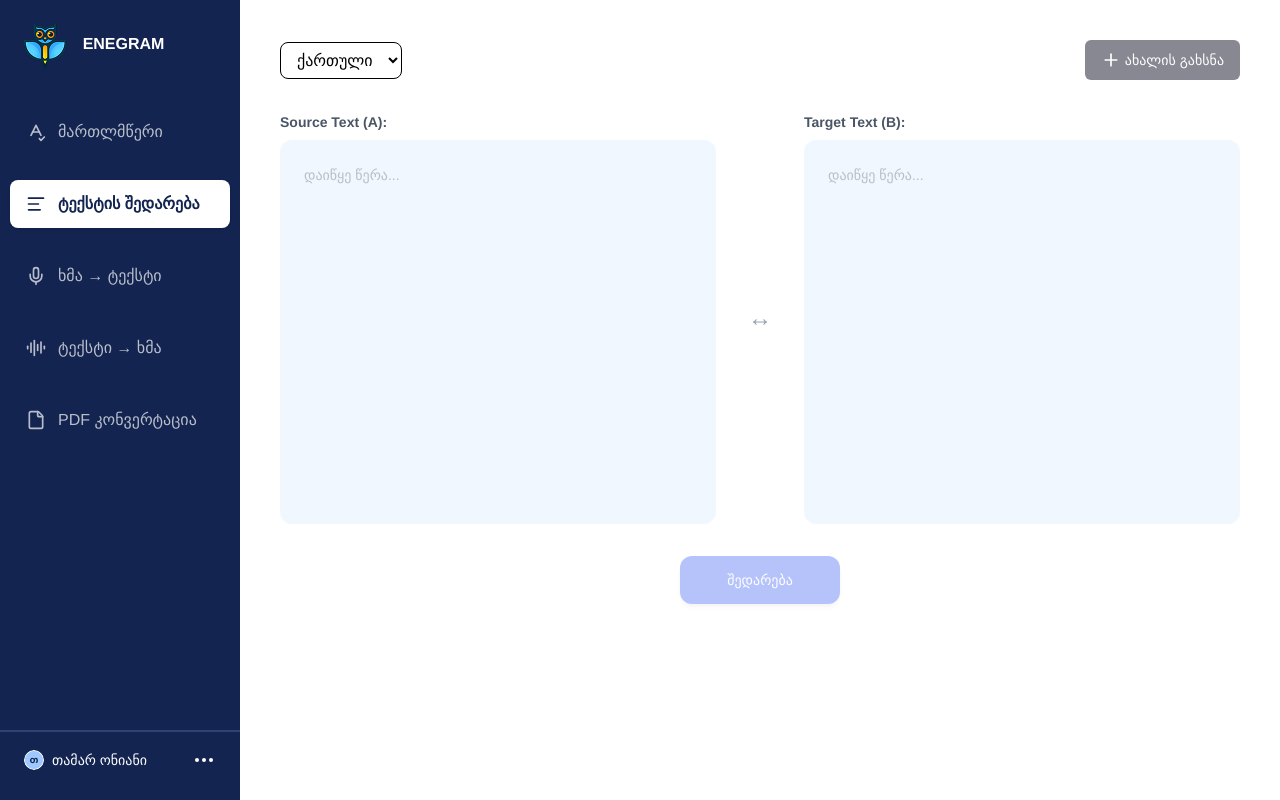
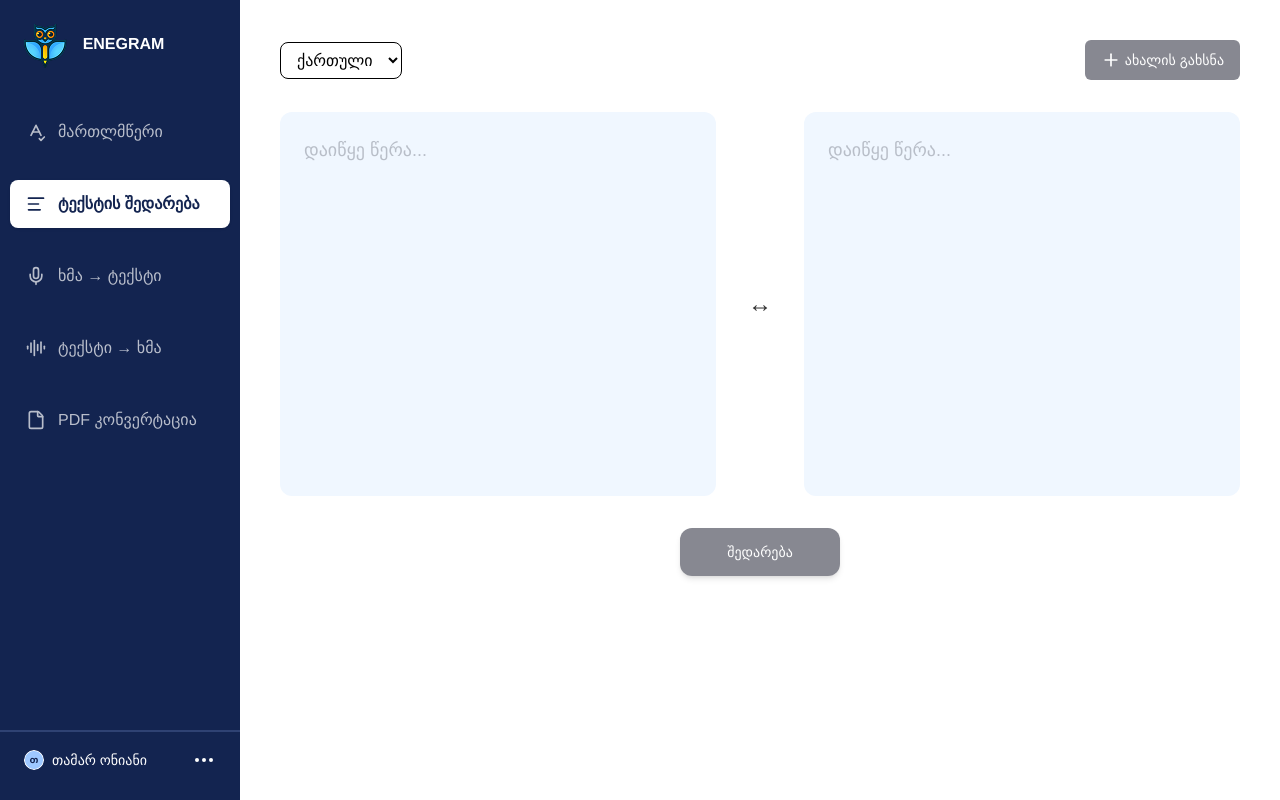
Before and after one commit to ZuRaSha16/text-compare, a React (Vite) app: page / in a window 1280 px wide. Built offline with nearby package versions, Linux system fonts and the light colour scheme.

Commit message:
feat(add):style change of panel

```diff
--- a/src/App.tsx
+++ b/src/App.tsx
@@ -30,13 +30,12 @@ function App() {
         const result = compareTexts(original, modified);
         setOriginalDiff(result.filter((c) => c.type !== "added"));
         setModifiedDiff(result.filter((c) => c.type !== "removed"));
-        // Small delay so user sees 100% before panels reappear
         setTimeout(() => setAppState("compared"), 400);
       }
     }, 200);
   };
 
-  const handleReset = () => {
+  const handleNewSession = () => {
     setAppState("editing");
     setOriginalDiff(null);
     setModifiedDiff(null);
@@ -44,6 +43,8 @@ function App() {
     setModified("");
     setProgress(0);
   };
+
+  const isDone = appState === "compared";
 
   const deletions =
     originalDiff
@@ -64,17 +65,29 @@ function App() {
             <option>ქართული</option>
             <option>English</option>
           </select>
-          <button className="bg-[#383A4899] text-white text-[14px] justify-center py-2.5 px-4 h-10 flex items-center rounded-md gap-1 cursor-pointer opacity-100 hover:opacity-70 transition duration-200 w-full md:w-auto">
+          <button
+            onClick={isDone ? handleNewSession : undefined}
+            disabled={!isDone}
+            className={`text-white text-[14px] justify-center py-2.5 px-4 h-10 flex items-center rounded-md gap-1 transition duration-200 w-full md:w-auto
+              ${
+                isDone
+                  ? "bg-[#4A6CF7] cursor-pointer "
+                  : "bg-[#383A4899] cursor-not-allowed opacity-100"
+              }`}
+          >
             <Plus size={20} />
             ახალის გახსნა
           </button>
         </div>
 
-        {/* LOADING STATE — panels hidden */}
+        {/* LOADING STATE */}
         {appState === "loading" && (
-          <div className="flex flex-col items-center justify-center py-24 gap-6">
+          <div
+            className="flex flex-col items-center justify-center gap-6"
+            style={{ height: "calc(100vh - 160px)" }}
+          >
             <div className="bg-white rounded-2xl shadow-md border border-gray-100 px-8 py-6 flex items-center gap-4 w-full max-w-sm">
-              <div className="w-10 h-10 rounded-full border-2 border-blue-500 flex items-center justify-center flex-shrink-0">
+              <div className="w-10 h-10 rounded-full border-2 border-blue-500 flex items-center justify-center shrink-0">
                 <div className="w-3 h-3 rounded-full bg-blue-500 animate-pulse" />
               </div>
               <div className="flex-1">
@@ -94,13 +107,18 @@ function App() {
                 </div>
               </div>
             </div>
+            <button
+              disabled
+              className="bg-[#4A6CF7] text-white w-full md:w-40 h-12 rounded-xl shadow-md text-[14px]  transition duration-200 disabled:bg-[#383A4899] disabled:cursor-not-allowed cursor-pointer"
+            >
+              შედარება
+            </button>
           </div>
         )}
 
-        {/* TEXT PANELS — shown in editing and compared states */}
+        {/* TEXT PANELS */}
         {appState !== "loading" && (
           <>
-            {/* Stats bar (only after compare) */}
             {appState === "compared" && (
               <div className="flex justify-center mb-5">
                 <div className="text-sm text-gray-500 bg-gray-50 border border-gray-200 rounded-lg px-4 py-2">
@@ -118,15 +136,13 @@ function App() {
               <div className="flex-1">
                 <TextPanel
                   value={original}
-                  onChange={(v) => {
-                    setOriginal(v);
-                  }}
+                  onChange={setOriginal}
                   diff={appState === "compared" ? originalDiff : null}
-                  label="Source Text (A):"
+                  readOnly={appState === "compared"}
                 />
               </div>
 
-              <div className="flex items-center justify-center text-2xl text-gray-400 py-1 md:py-0 md:px-2">
+              <div className="flex items-center justify-center text-2xl text-[#323232] py-1 md:py-0 md:px-2">
                 <span className="md:hidden">↕</span>
                 <span className="hidden md:inline">↔</span>
               </div>
@@ -134,24 +150,22 @@ function App() {
               <div className="flex-1">
                 <TextPanel
                   value={modified}
-                  onChange={(v) => {
-                    setModified(v);
-                  }}
+                  onChange={setModified}
                   diff={appState === "compared" ? modifiedDiff : null}
-                  label="Target Text (B):"
+                  readOnly={appState === "compared"}
                 />
               </div>
             </div>
 
-            {/* Single შედარება button always shown */}
             <div className="flex justify-center mt-6 md:mt-8">
               <button
-                onClick={appState === "compared" ? handleReset : handleCompare}
+                onClick={handleCompare}
                 disabled={
-                  appState === "editing" &&
-                  (!original.trim() || !modified.trim())
+                  appState === "compared" ||
+                  !original.trim() ||
+                  !modified.trim()
                 }
-                className="bg-[#4A6CF7] text-white w-full md:w-40 h-12 rounded-xl shadow-md cursor-pointer text-[14px] hover:opacity-80 transition duration-200 disabled:opacity-40 disabled:cursor-not-allowed"
+                className="bg-[#4A6CF7] text-white w-full md:w-40 h-12 rounded-xl shadow-md text-[14px]  transition duration-200 disabled:bg-[#383A4899] disabled:cursor-not-allowed cursor-pointer"
               >
                 შედარება
               </button>
--- a/src/components/DiffViewer.tsx
+++ b/src/components/DiffViewer.tsx
@@ -10,9 +10,9 @@ export default function DiffViewer({ diff }: Props) {
           key={index}
           className={
             chunk.type === "added"
-              ? "bg-green-300 text-green-900"
+              ? "bg-[#3EBC5E] text-white"
               : chunk.type === "removed"
-                ? "bg-red-300 text-red-900 line-through"
+                ? "bg-[#B50022] text-white line-through"
                 : ""
           }
         >
--- a/src/components/TextPanel.tsx
+++ b/src/components/TextPanel.tsx
@@ -5,6 +5,7 @@ interface Props {
   onChange: (value: string) => void;
   diff: DiffChunk[] | null;
   label?: string;
+  readOnly?: boolean;
 }
 
 export default function TextPanel({ value, onChange, diff, label }: Props) {
@@ -15,15 +16,15 @@ export default function TextPanel({ value, onChange, diff, label }: Props) {
       )}
 
       {diff !== null ? (
-        <div className="w-full h-48 sm:h-56 md:h-96 p-6 bg-[#F0F7FF] rounded-xl overflow-auto text-[#383A48] whitespace-pre-wrap break-words leading-relaxed text-sm">
+        <div className="w-full h-48 sm:h-56 md:h-96 p-6 bg-[#F0F7FF] rounded-xl overflow-auto text-[#383A48] whitespace-pre-wrap wrap-break-word leading-relaxed text-[18px]">
           {diff.map((chunk, index) => (
             <span
               key={index}
               className={
                 chunk.type === "added"
-                  ? "bg-green-200 text-green-900 rounded px-0.5"
+                  ? "bg-[#3EBC5E] text-white rounded px-0.5"
                   : chunk.type === "removed"
-                    ? "bg-red-200 text-red-900 line-through rounded px-0.5"
+                    ? "bg-[#B50022] text-white line-through rounded px-0.5"
                     : ""
               }
             >
@@ -36,7 +37,7 @@ export default function TextPanel({ value, onChange, diff, label }: Props) {
           value={value}
           onChange={(e) => onChange(e.target.value)}
           placeholder="დაიწყე წერა..."
-          className="w-full h-48 sm:h-56 md:h-96 p-6 bg-[#F0F7FF] rounded-xl resize-none outline-none text-[#383A4899] leading-relaxed text-sm"
+          className="w-full h-48 sm:h-56 md:h-96 p-6 bg-[#F0F7FF] rounded-xl resize-none outline-none text-[#383A4899] leading-relaxed text-[18px]"
         />
       )}
     </div>
```
